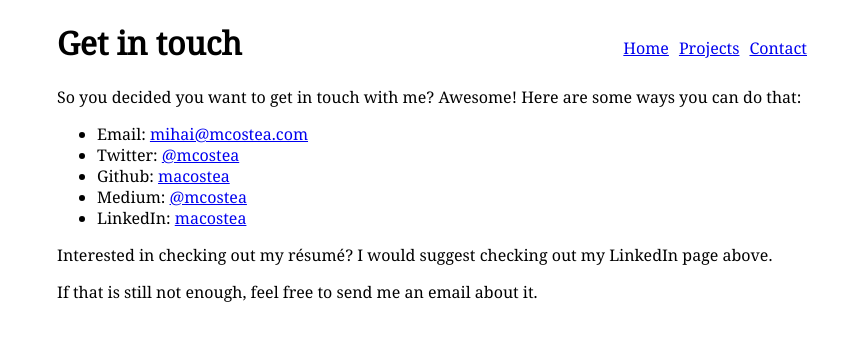
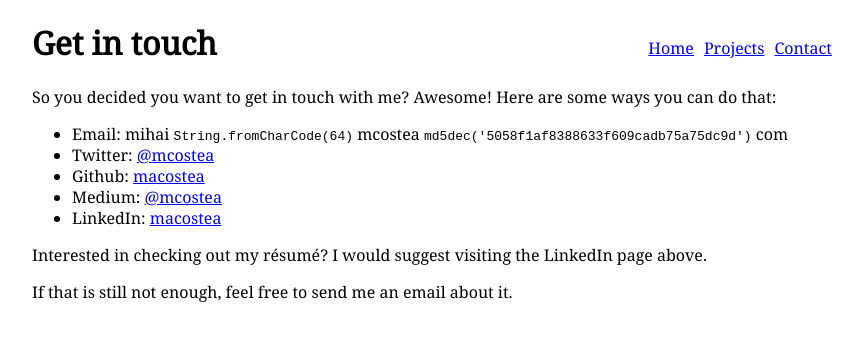
Before and after one commit to macostea/macostea.github.io, a Jekyll site: the page built from contact.md, in a window 1280 px wide. Shown: the top 341 px of the page, without its empty margins (208-1071 px from the left). Built offline with Jekyll 4.4.1, drawn with Linux system fonts in a browser that asks for light colours.

Commit message:
Removed email from contact list; Minor aspect changes

```diff
--- a/_config.yml
+++ b/_config.yml
@@ -1,7 +1,7 @@
 # Welcome to Jekyll!
 
 title: Mihai Costea - Awesome Software Developer
-email: mihai@mcostea.com
+email: mihai `String.fromCharCode(64)` mcostea `md5dec('5058f1af8388633f609cadb75a75dc9d')` com
 description: >
   Hi there! My name is Mihai and I create awesome software. I'm pretty sure you won't get
   to see this great description anywhere but if you are reading this, congratulations!
--- a/_sass/variables.scss
+++ b/_sass/variables.scss
@@ -1,3 +1,3 @@
-$page-width: 750px;
+$page-width: 800px;
 $nav-padding: 5px;
 $font-stack: 'Noto Serif', serif;
--- a/contact.md
+++ b/contact.md
@@ -8,12 +8,12 @@
 
 So you decided you want to get in touch with me? Awesome! Here are some ways you can do that:
 
-* Email: [{{ site.email }}](mailto:{{ site.email }})
+* Email: {{ site.email }}
 * Twitter: [@{{ site.twitter_username }}](https://twitter.com/{{ site.twitter_username }})
 * Github: [{{ site.github_username }}](https://github.com/{{ site.github_username }})
 * Medium: [@{{ site.medium_username }}](https://medium.com/@{{ site.medium_username }})
 * LinkedIn: [{{ site.linkedin_username }}](https://linkedin.com/in/{{ site.linkedin_username }})
 
-Interested in checking out my résumé? I would suggest checking out my LinkedIn page above.
+Interested in checking out my résumé? I would suggest visiting the LinkedIn page above.
 
 If that is still not enough, feel free to send me an email about it.
```
